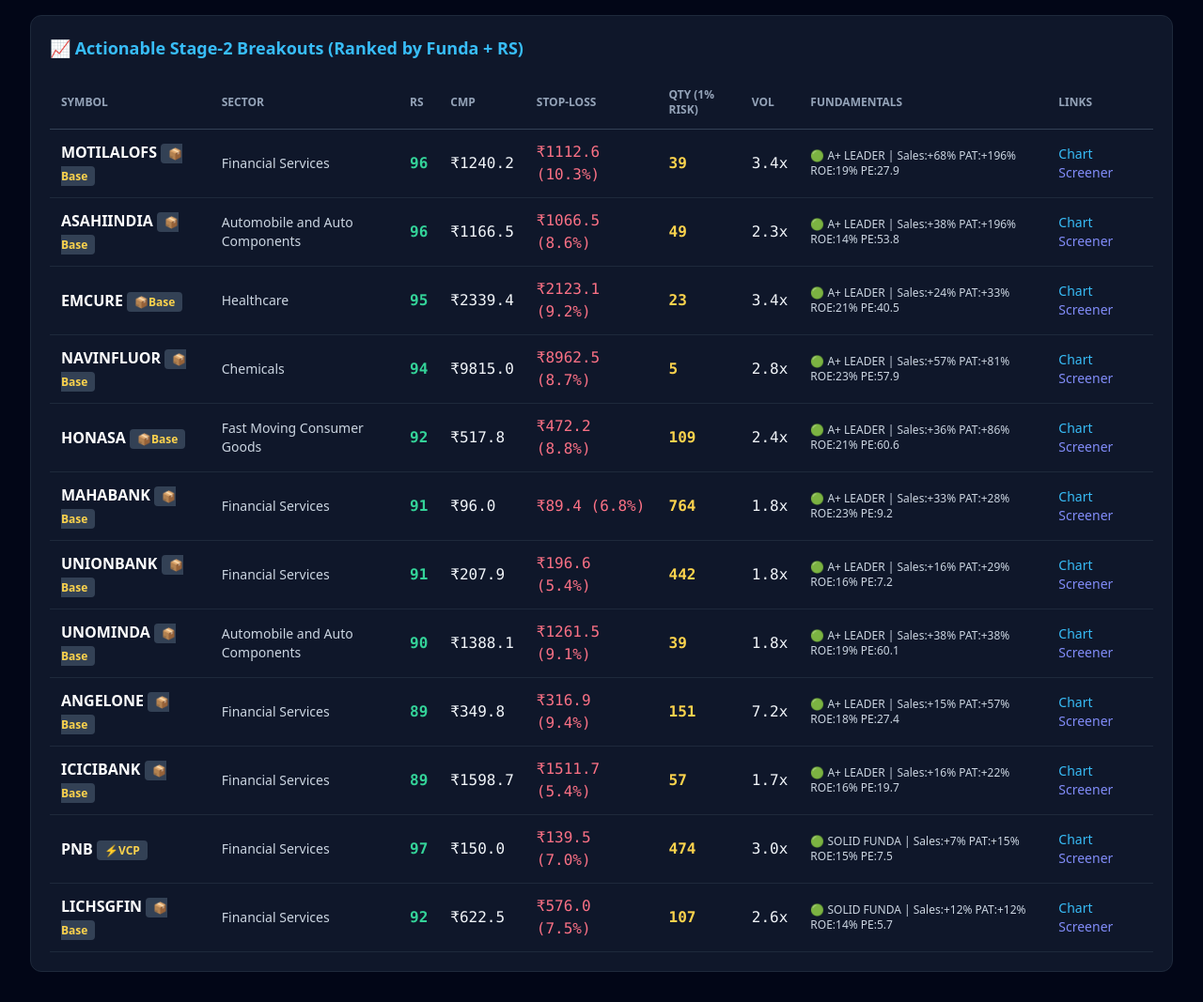
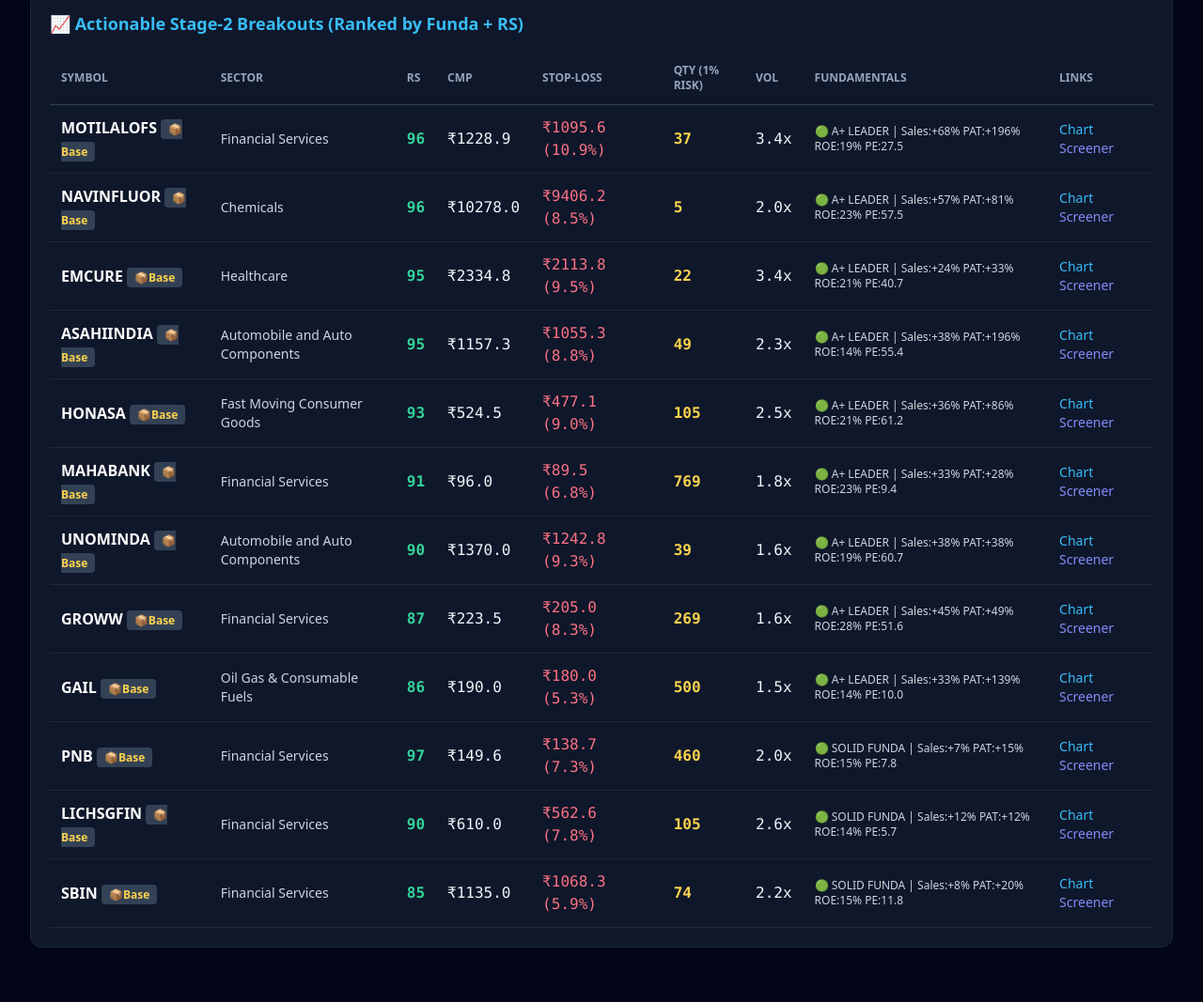
Before and after one commit to vibhor55-code/apex-sector-scanner, a plain HTML site: page index.html in a window 1280 px wide. Shown: the part 643-1710 px from the top of the page at 94% size. After the commit the page ends 1684 px from the top, so only its background shows below. Drawn offline with nearby package versions, Linux system fonts and the light colour scheme.

Commit message:
Auto-update live dashboard

```diff
--- a/index.html
+++ b/index.html
@@ -11,11 +11,11 @@
     <div class="flex flex-col md:flex-row justify-between items-start md:items-center mb-6 border-b border-slate-800 pb-4">
       <div>
         <h1 class="text-2xl md:text-3xl font-bold text-white">🏛️ Apex Master Techno-Funda Dashboard</h1>
-        <p class="text-slate-400 text-sm mt-1">Full-Market NSE 500 Stage-2 Consolidation Breakouts • Updated: 18 Nov 2026</p>
+        <p class="text-slate-400 text-sm mt-1">Full-Market NSE 500 Stage-2 Consolidation Breakouts • Updated: 19 Nov 2026</p>
       </div>
       <div class="mt-3 md:mt-0 bg-slate-900 border border-slate-800 rounded-lg px-4 py-2 text-sm">
         <div><b>Regime:</b> 🟡 SELECTIVE / ROTATION (0.5% Risk)</div>
-        <div class="text-slate-400"><b>NSE 500 Breadth (>40W EMA):</b> 49.6%</div>
+        <div class="text-slate-400"><b>NSE 500 Breadth (>40W EMA):</b> 47.0%</div>
       </div>
     </div>
 
@@ -26,19 +26,10 @@
         <div class="mb-3">
           <div class="flex justify-between text-sm mb-1">
             <span class="font-semibold text-slate-200">Financial Services</span>
-            <span class="text-emerald-400 font-mono">15/98 stocks (15.3%)</span>
+            <span class="text-emerald-400 font-mono">10/98 stocks (10.2%)</span>
           </div>
           <div class="w-full bg-slate-800 rounded-full h-2.5">
-            <div class="bg-emerald-500 h-2.5 rounded-full" style="width: 38.25%"></div>
-          </div>
-        </div>
-        <div class="mb-3">
-          <div class="flex justify-between text-sm mb-1">
-            <span class="font-semibold text-slate-200">Realty</span>
-            <span class="text-emerald-400 font-mono">3/14 stocks (21.4%)</span>
-          </div>
-          <div class="w-full bg-slate-800 rounded-full h-2.5">
-            <div class="bg-emerald-500 h-2.5 rounded-full" style="width: 53.5%"></div>
+            <div class="bg-emerald-500 h-2.5 rounded-full" style="width: 25.5%"></div>
           </div>
         </div>
         <div class="mb-3">
@@ -52,29 +43,29 @@
         </div>
         <div class="mb-3">
           <div class="flex justify-between text-sm mb-1">
-            <span class="font-semibold text-slate-200">Healthcare</span>
-            <span class="text-emerald-400 font-mono">3/44 stocks (6.8%)</span>
+            <span class="font-semibold text-slate-200">Realty</span>
+            <span class="text-emerald-400 font-mono">2/14 stocks (14.3%)</span>
           </div>
           <div class="w-full bg-slate-800 rounded-full h-2.5">
-            <div class="bg-emerald-500 h-2.5 rounded-full" style="width: 17.0%"></div>
-          </div>
-        </div>
-        <div class="mb-3">
-          <div class="flex justify-between text-sm mb-1">
-            <span class="font-semibold text-slate-200">Services</span>
-            <span class="text-emerald-400 font-mono">1/14 stocks (7.1%)</span>
-          </div>
-          <div class="w-full bg-slate-800 rounded-full h-2.5">
-            <div class="bg-emerald-500 h-2.5 rounded-full" style="width: 17.75%"></div>
+            <div class="bg-emerald-500 h-2.5 rounded-full" style="width: 35.75%"></div>
           </div>
         </div>
         <div class="mb-3">
           <div class="flex justify-between text-sm mb-1">
             <span class="font-semibold text-slate-200">Oil Gas &amp; Consumable Fuels</span>
-            <span class="text-emerald-400 font-mono">1/19 stocks (5.3%)</span>
+            <span class="text-emerald-400 font-mono">2/19 stocks (10.5%)</span>
           </div>
           <div class="w-full bg-slate-800 rounded-full h-2.5">
-            <div class="bg-emerald-500 h-2.5 rounded-full" style="width: 13.25%"></div>
+            <div class="bg-emerald-500 h-2.5 rounded-full" style="width: 26.25%"></div>
+          </div>
+        </div>
+        <div class="mb-3">
+          <div class="flex justify-between text-sm mb-1">
+            <span class="font-semibold text-slate-200">Healthcare</span>
+            <span class="text-emerald-400 font-mono">2/44 stocks (4.5%)</span>
+          </div>
+          <div class="w-full bg-slate-800 rounded-full h-2.5">
+            <div class="bg-emerald-500 h-2.5 rounded-full" style="width: 11.25%"></div>
           </div>
         </div>
         <div class="mb-3">
@@ -138,67 +129,67 @@
           <td class="p-3 font-bold text-white">MOTILALOFS <span class="text-xs px-2 py-0.5 rounded bg-slate-700 text-amber-300">📦Base</span></td>
           <td class="p-3 text-slate-300 text-sm">Financial Services</td>
           <td class="p-3 font-mono text-emerald-400 font-bold">96</td>
-          <td class="p-3 font-mono">₹1240.2</td>
-          <td class="p-3 font-mono text-rose-400">₹1112.6 (10.3%)</td>
-          <td class="p-3 font-mono font-bold text-amber-300">39</td>
+          <td class="p-3 font-mono">₹1228.9</td>
+          <td class="p-3 font-mono text-rose-400">₹1095.6 (10.9%)</td>
+          <td class="p-3 font-mono font-bold text-amber-300">37</td>
           <td class="p-3 font-mono">3.4x</td>
-          <td class="p-3 text-xs text-slate-300">🟢 A+ LEADER | Sales:+68% PAT:+196% ROE:19% PE:27.9</td>
+          <td class="p-3 text-xs text-slate-300">🟢 A+ LEADER | Sales:+68% PAT:+196% ROE:19% PE:27.5</td>
           <td class="p-3 text-sm">
             <a href="https://in.tradingview.com/chart/?symbol=NSE:MOTILALOFS" target="_blank" class="text-sky-400 hover:underline mr-2">Chart</a>
             <a href="https://www.screener.in/company/MOTILALOFS/consolidated/" target="_blank" class="text-indigo-400 hover:underline">Screener</a>
           </td>
         </tr>
         <tr class="border-b border-slate-800 hover:bg-slate-800/60">
+          <td class="p-3 font-bold text-white">NAVINFLUOR <span class="text-xs px-2 py-0.5 rounded bg-slate-700 text-amber-300">📦Base</span></td>
+          <td class="p-3 text-slate-300 text-sm">Chemicals</td>
+          <td class="p-3 font-mono text-emerald-400 font-bold">96</td>
+          <td class="p-3 font-mono">₹10278.0</td>
+          <td class="p-3 font-mono text-rose-400">₹9406.2 (8.5%)</td>
+          <td class="p-3 font-mono font-bold text-amber-300">5</td>
+          <td class="p-3 font-mono">2.0x</td>
+          <td class="p-3 text-xs text-slate-300">🟢 A+ LEADER | Sales:+57% PAT:+81% ROE:23% PE:57.5</td>
+          <td class="p-3 text-sm">
+            <a href="https://in.tradingview.com/chart/?symbol=NSE:NAVINFLUOR" target="_blank" class="text-sky-400 hover:underline mr-2">Chart</a>
+            <a href="https://www.screener.in/company/NAVINFLUOR/consolidated/" target="_blank" class="text-indigo-400 hover:underline">Screener</a>
+          </td>
+        </tr>
+        <tr class="border-b border-slate-800 hover:bg-slate-800/60">
+          <td class="p-3 font-bold text-white">EMCURE <span class="text-xs px-2 py-0.5 rounded bg-slate-700 text-amber-300">📦Base</span></td>
+          <td class="p-3 text-slate-300 text-sm">Healthcare</td>
+          <td class="p-3 font-mono text-emerald-400 font-bold">95</td>
+          <td class="p-3 font-mono">₹2334.8</td>
+          <td class="p-3 font-mono text-rose-400">₹2113.8 (9.5%)</td>
+          <td class="p-3 font-mono font-bold text-amber-300">22</td>
+          <td class="p-3 font-mono">3.4x</td>
+          <td class="p-3 text-xs text-slate-300">🟢 A+ LEADER | Sales:+24% PAT:+33% ROE:21% PE:40.7</td>
+          <td class="p-3 text-sm">
+            <a href="https://in.tradingview.com/chart/?symbol=NSE:EMCURE" target="_blank" class="text-sky-400 hover:underline mr-2">Chart</a>
+            <a href="https://www.screener.in/company/EMCURE/consolidated/" target="_blank" class="text-indigo-400 hover:underline">Screener</a>
+          </td>
+        </tr>
+        <tr class="border-b border-slate-800 hover:bg-slate-800/60">
           <td class="p-3 font-bold text-white">ASAHIINDIA <span class="text-xs px-2 py-0.5 rounded bg-slate-700 text-amber-300">📦Base</span></td>
           <td class="p-3 text-slate-300 text-sm">Automobile and Auto Components</td>
-          <td class="p-3 font-mono text-emerald-400 font-bold">96</td>
-          <td class="p-3 font-mono">₹1166.5</td>
-          <td class="p-3 font-mono text-rose-400">₹1066.5 (8.6%)</td>
+          <td class="p-3 font-mono text-emerald-400 font-bold">95</td>
+          <td class="p-3 font-mono">₹1157.3</td>
+          <td class="p-3 font-mono text-rose-400">₹1055.3 (8.8%)</td>
           <td class="p-3 font-mono font-bold text-amber-300">49</td>
           <td class="p-3 font-mono">2.3x</td>
-          <td class="p-3 text-xs text-slate-300">🟢 A+ LEADER | Sales:+38% PAT:+196% ROE:14% PE:53.8</td>
+          <td class="p-3 text-xs text-slate-300">🟢 A+ LEADER | Sales:+38% PAT:+196% ROE:14% PE:55.4</td>
           <td class="p-3 text-sm">
             <a href="https://in.tradingview.com/chart/?symbol=NSE:ASAHIINDIA" target="_blank" class="text-sky-400 hover:underline mr-2">Chart</a>
             <a href="https://www.screener.in/company/ASAHIINDIA/consolidated/" target="_blank" class="text-indigo-400 hover:underline">Screener</a>
           </td>
         </tr>
         <tr class="border-b border-slate-800 hover:bg-slate-800/60">
-          <td class="p-3 font-bold text-white">EMCURE <span class="text-xs px-2 py-0.5 rounded bg-slate-700 text-amber-300">📦Base</span></td>
-          <td class="p-3 text-slate-300 text-sm">Healthcare</td>
-          <td class="p-3 font-mono text-emerald-400 font-bold">95</td>
-          <td class="p-3 font-mono">₹2339.4</td>
-          <td class="p-3 font-mono text-rose-400">₹2123.1 (9.2%)</td>
-          <td class="p-3 font-mono font-bold text-amber-300">23</td>
-          <td class="p-3 font-mono">3.4x</td>
-          <td class="p-3 text-xs text-slate-300">🟢 A+ LEADER | Sales:+24% PAT:+33% ROE:21% PE:40.5</td>
-          <td class="p-3 text-sm">
-            <a href="https://in.tradingview.com/chart/?symbol=NSE:EMCURE" target="_blank" class="text-sky-400 hover:underline mr-2">Chart</a>
-            <a href="https://www.screener.in/company/EMCURE/consolidated/" target="_blank" class="text-indigo-400 hover:underline">Screener</a>
-          </td>
-        </tr>
-        <tr class="border-b border-slate-800 hover:bg-slate-800/60">
-          <td class="p-3 font-bold text-white">NAVINFLUOR <span class="text-xs px-2 py-0.5 rounded bg-slate-700 text-amber-300">📦Base</span></td>
-          <td class="p-3 text-slate-300 text-sm">Chemicals</td>
-          <td class="p-3 font-mono text-emerald-400 font-bold">94</td>
-          <td class="p-3 font-mono">₹9815.0</td>
-          <td class="p-3 font-mono text-rose-400">₹8962.5 (8.7%)</td>
-          <td class="p-3 font-mono font-bold text-amber-300">5</td>
-          <td class="p-3 font-mono">2.8x</td>
-          <td class="p-3 text-xs text-slate-300">🟢 A+ LEADER | Sales:+57% PAT:+81% ROE:23% PE:57.9</td>
-          <td class="p-3 text-sm">
-            <a href="https://in.tradingview.com/chart/?symbol=NSE:NAVINFLUOR" target="_blank" class="text-sky-400 hover:underline mr-2">Chart</a>
-            <a href="https://www.screener.in/company/NAVINFLUOR/consolidated/" target="_blank" class="text-indigo-400 hover:underline">Screener</a>
-          </td>
-        </tr>
-        <tr class="border-b border-slate-800 hover:bg-slate-800/60">
           <td class="p-3 font-bold text-white">HONASA <span class="text-xs px-2 py-0.5 rounded bg-slate-700 text-amber-300">📦Base</span></td>
           <td class="p-3 text-slate-300 text-sm">Fast Moving Consumer Goods</td>
-          <td class="p-3 font-mono text-emerald-400 font-bold">92</td>
-          <td class="p-3 font-mono">₹517.8</td>
-          <td class="p-3 font-mono text-rose-400">₹472.2 (8.8%)</td>
-          <td class="p-3 font-mono font-bold text-amber-300">109</td>
-          <td class="p-3 font-mono">2.4x</td>
-          <td class="p-3 text-xs text-slate-300">🟢 A+ LEADER | Sales:+36% PAT:+86% ROE:21% PE:60.6</td>
+          <td class="p-3 font-mono text-emerald-400 font-bold">93</td>
+          <td class="p-3 font-mono">₹524.5</td>
+          <td class="p-3 font-mono text-rose-400">₹477.1 (9.0%)</td>
+          <td class="p-3 font-mono font-bold text-amber-300">105</td>
+          <td class="p-3 font-mono">2.5x</td>
+          <td class="p-3 text-xs text-slate-300">🟢 A+ LEADER | Sales:+36% PAT:+86% ROE:21% PE:61.2</td>
           <td class="p-3 text-sm">
             <a href="https://in.tradingview.com/chart/?symbol=NSE:HONASA" target="_blank" class="text-sky-400 hover:underline mr-2">Chart</a>
             <a href="https://www.screener.in/company/HONASA/consolidated/" target="_blank" class="text-indigo-400 hover:underline">Screener</a>
@@ -209,80 +200,66 @@
           <td class="p-3 text-slate-300 text-sm">Financial Services</td>
           <td class="p-3 font-mono text-emerald-400 font-bold">91</td>
           <td class="p-3 font-mono">₹96.0</td>
-          <td class="p-3 font-mono text-rose-400">₹89.4 (6.8%)</td>
-          <td class="p-3 font-mono font-bold text-amber-300">764</td>
+          <td class="p-3 font-mono text-rose-400">₹89.5 (6.8%)</td>
+          <td class="p-3 font-mono font-bold text-amber-300">769</td>
           <td class="p-3 font-mono">1.8x</td>
-          <td class="p-3 text-xs text-slate-300">🟢 A+ LEADER | Sales:+33% PAT:+28% ROE:23% PE:9.2</td>
+          <td class="p-3 text-xs text-slate-300">🟢 A+ LEADER | Sales:+33% PAT:+28% ROE:23% PE:9.4</td>
           <td class="p-3 text-sm">
             <a href="https://in.tradingview.com/chart/?symbol=NSE:MAHABANK" target="_blank" class="text-sky-400 hover:underline mr-2">Chart</a>
             <a href="https://www.screener.in/company/MAHABANK/consolidated/" target="_blank" class="text-indigo-400 hover:underline">Screener</a>
           </td>
         </tr>
         <tr class="border-b border-slate-800 hover:bg-slate-800/60">
-          <td class="p-3 font-bold text-white">UNIONBANK <span class="text-xs px-2 py-0.5 rounded bg-slate-700 text-amber-300">📦Base</span></td>
-          <td class="p-3 text-slate-300 text-sm">Financial Services</td>
-          <td class="p-3 font-mono text-emerald-400 font-bold">91</td>
-          <td class="p-3 font-mono">₹207.9</td>
-          <td class="p-3 font-mono text-rose-400">₹196.6 (5.4%)</td>
-          <td class="p-3 font-mono font-bold text-amber-300">442</td>
-          <td class="p-3 font-mono">1.8x</td>
-          <td class="p-3 text-xs text-slate-300">🟢 A+ LEADER | Sales:+16% PAT:+29% ROE:16% PE:7.2</td>
-          <td class="p-3 text-sm">
-            <a href="https://in.tradingview.com/chart/?symbol=NSE:UNIONBANK" target="_blank" class="text-sky-400 hover:underline mr-2">Chart</a>
-            <a href="https://www.screener.in/company/UNIONBANK/consolidated/" target="_blank" class="text-indigo-400 hover:underline">Screener</a>
-          </td>
-        </tr>
-        <tr class="border-b border-slate-800 hover:bg-slate-800/60">
           <td class="p-3 font-bold text-white">UNOMINDA <span class="text-xs px-2 py-0.5 rounded bg-slate-700 text-amber-300">📦Base</span></td>
           <td class="p-3 text-slate-300 text-sm">Automobile and Auto Components</td>
           <td class="p-3 font-mono text-emerald-400 font-bold">90</td>
-          <td class="p-3 font-mono">₹1388.1</td>
-          <td class="p-3 font-mono text-rose-400">₹1261.5 (9.1%)</td>
+          <td class="p-3 font-mono">₹1370.0</td>
+          <td class="p-3 font-mono text-rose-400">₹1242.8 (9.3%)</td>
           <td class="p-3 font-mono font-bold text-amber-300">39</td>
-          <td class="p-3 font-mono">1.8x</td>
-          <td class="p-3 text-xs text-slate-300">🟢 A+ LEADER | Sales:+38% PAT:+38% ROE:19% PE:60.1</td>
+          <td class="p-3 font-mono">1.6x</td>
+          <td class="p-3 text-xs text-slate-300">🟢 A+ LEADER | Sales:+38% PAT:+38% ROE:19% PE:60.7</td>
           <td class="p-3 text-sm">
             <a href="https://in.tradingview.com/chart/?symbol=NSE:UNOMINDA" target="_blank" class="text-sky-400 hover:underline mr-2">Chart</a>
             <a href="https://www.screener.in/company/UNOMINDA/consolidated/" target="_blank" class="text-indigo-400 hover:underline">Screener</a>
           </td>
         </tr>
         <tr class="border-b border-slate-800 hover:bg-slate-800/60">
-          <td class="p-3 font-bold text-white">ANGELONE <span class="text-xs px-2 py-0.5 rounded bg-slate-700 text-amber-300">📦Base</span></td>
+          <td class="p-3 font-bold text-white">GROWW <span class="text-xs px-2 py-0.5 rounded bg-slate-700 text-amber-300">📦Base</span></td>
           <td class="p-3 text-slate-300 text-sm">Financial Services</td>
-          <td class="p-3 font-mono text-emerald-400 font-bold">89</td>
-          <td class="p-3 font-mono">₹349.8</td>
-          <td class="p-3 font-mono text-rose-400">₹316.9 (9.4%)</td>
-          <td class="p-3 font-mono font-bold text-amber-300">151</td>
-          <td class="p-3 font-mono">7.2x</td>
-          <td class="p-3 text-xs text-slate-300">🟢 A+ LEADER | Sales:+15% PAT:+57% ROE:18% PE:27.4</td>
+          <td class="p-3 font-mono text-emerald-400 font-bold">87</td>
+          <td class="p-3 font-mono">₹223.5</td>
+          <td class="p-3 font-mono text-rose-400">₹205.0 (8.3%)</td>
+          <td class="p-3 font-mono font-bold text-amber-300">269</td>
+          <td class="p-3 font-mono">1.6x</td>
+          <td class="p-3 text-xs text-slate-300">🟢 A+ LEADER | Sales:+45% PAT:+49% ROE:28% PE:51.6</td>
           <td class="p-3 text-sm">
-            <a href="https://in.tradingview.com/chart/?symbol=NSE:ANGELONE" target="_blank" class="text-sky-400 hover:underline mr-2">Chart</a>
-            <a href="https://www.screener.in/company/ANGELONE/consolidated/" target="_blank" class="text-indigo-400 hover:underline">Screener</a>
+            <a href="https://in.tradingview.com/chart/?symbol=NSE:GROWW" target="_blank" class="text-sky-400 hover:underline mr-2">Chart</a>
+            <a href="https://www.screener.in/company/GROWW/consolidated/" target="_blank" class="text-indigo-400 hover:underline">Screener</a>
           </td>
         </tr>
         <tr class="border-b border-slate-800 hover:bg-slate-800/60">
-          <td class="p-3 font-bold text-white">ICICIBANK <span class="text-xs px-2 py-0.5 rounded bg-slate-700 text-amber-300">📦Base</span></td>
-          <td class="p-3 text-slate-300 text-sm">Financial Services</td>
-          <td class="p-3 font-mono text-emerald-400 font-bold">89</td>
-          <td class="p-3 font-mono">₹1598.7</td>
-          <td class="p-3 font-mono text-rose-400">₹1511.7 (5.4%)</td>
-          <td class="p-3 font-mono font-bold text-amber-300">57</td>
-          <td class="p-3 font-mono">1.7x</td>
-          <td class="p-3 text-xs text-slate-300">🟢 A+ LEADER | Sales:+16% PAT:+22% ROE:16% PE:19.7</td>
+          <td class="p-3 font-bold text-white">GAIL <span class="text-xs px-2 py-0.5 rounded bg-slate-700 text-amber-300">📦Base</span></td>
+          <td class="p-3 text-slate-300 text-sm">Oil Gas &amp; Consumable Fuels</td>
+          <td class="p-3 font-mono text-emerald-400 font-bold">86</td>
+          <td class="p-3 font-mono">₹190.0</td>
+          <td class="p-3 font-mono text-rose-400">₹180.0 (5.3%)</td>
+          <td class="p-3 font-mono font-bold text-amber-300">500</td>
+          <td class="p-3 font-mono">1.5x</td>
+          <td class="p-3 text-xs text-slate-300">🟢 A+ LEADER | Sales:+33% PAT:+139% ROE:14% PE:10.0</td>
           <td class="p-3 text-sm">
-            <a href="https://in.tradingview.com/chart/?symbol=NSE:ICICIBANK" target="_blank" class="text-sky-400 hover:underline mr-2">Chart</a>
-            <a href="https://www.screener.in/company/ICICIBANK/consolidated/" target="_blank" class="text-indigo-400 hover:underline">Screener</a>
+            <a href="https://in.tradingview.com/chart/?symbol=NSE:GAIL" target="_blank" class="text-sky-400 hover:underline mr-2">Chart</a>
+            <a href="https://www.screener.in/company/GAIL/consolidated/" target="_blank" class="text-indigo-400 hover:underline">Screener</a>
           </td>
         </tr>
         <tr class="border-b border-slate-800 hover:bg-slate-800/60">
-          <td class="p-3 font-bold text-white">PNB <span class="text-xs px-2 py-0.5 rounded bg-slate-700 text-amber-300">⚡VCP</span></td>
+          <td class="p-3 font-bold text-white">PNB <span class="text-xs px-2 py-0.5 rounded bg-slate-700 text-amber-300">📦Base</span></td>
           <td class="p-3 text-slate-300 text-sm">Financial Services</td>
           <td class="p-3 font-mono text-emerald-400 font-bold">97</td>
-          <td class="p-3 font-mono">₹150.0</td>
-          <td class="p-3 font-mono text-rose-400">₹139.5 (7.0%)</td>
-          <td class="p-3 font-mono font-bold text-amber-300">474</td>
-          <td class="p-3 font-mono">3.0x</td>
-          <td class="p-3 text-xs text-slate-300">🟢 SOLID FUNDA | Sales:+7% PAT:+15% ROE:15% PE:7.5</td>
+          <td class="p-3 font-mono">₹149.6</td>
+          <td class="p-3 font-mono text-rose-400">₹138.7 (7.3%)</td>
+          <td class="p-3 font-mono font-bold text-amber-300">460</td>
+          <td class="p-3 font-mono">2.0x</td>
+          <td class="p-3 text-xs text-slate-300">🟢 SOLID FUNDA | Sales:+7% PAT:+15% ROE:15% PE:7.8</td>
           <td class="p-3 text-sm">
             <a href="https://in.tradingview.com/chart/?symbol=NSE:PNB" target="_blank" class="text-sky-400 hover:underline mr-2">Chart</a>
             <a href="https://www.screener.in/company/PNB/consolidated/" target="_blank" class="text-indigo-400 hover:underline">Screener</a>
@@ -291,15 +268,29 @@
         <tr class="border-b border-slate-800 hover:bg-slate-800/60">
           <td class="p-3 font-bold text-white">LICHSGFIN <span class="text-xs px-2 py-0.5 rounded bg-slate-700 text-amber-300">📦Base</span></td>
           <td class="p-3 text-slate-300 text-sm">Financial Services</td>
-          <td class="p-3 font-mono text-emerald-400 font-bold">92</td>
-          <td class="p-3 font-mono">₹622.5</td>
-          <td class="p-3 font-mono text-rose-400">₹576.0 (7.5%)</td>
-          <td class="p-3 font-mono font-bold text-amber-300">107</td>
+          <td class="p-3 font-mono text-emerald-400 font-bold">90</td>
+          <td class="p-3 font-mono">₹610.0</td>
+          <td class="p-3 font-mono text-rose-400">₹562.6 (7.8%)</td>
+          <td class="p-3 font-mono font-bold text-amber-300">105</td>
           <td class="p-3 font-mono">2.6x</td>
           <td class="p-3 text-xs text-slate-300">🟢 SOLID FUNDA | Sales:+12% PAT:+12% ROE:14% PE:5.7</td>
           <td class="p-3 text-sm">
             <a href="https://in.tradingview.com/chart/?symbol=NSE:LICHSGFIN" target="_blank" class="text-sky-400 hover:underline mr-2">Chart</a>
             <a href="https://www.screener.in/company/LICHSGFIN/consolidated/" target="_blank" class="text-indigo-400 hover:underline">Screener</a>
+          </td>
+        </tr>
+        <tr class="border-b border-slate-800 hover:bg-slate-800/60">
+          <td class="p-3 font-bold text-white">SBIN <span class="text-xs px-2 py-0.5 rounded bg-slate-700 text-amber-300">📦Base</span></td>
+          <td class="p-3 text-slate-300 text-sm">Financial Services</td>
+          <td class="p-3 font-mono text-emerald-400 font-bold">85</td>
+          <td class="p-3 font-mono">₹1135.0</td>
+          <td class="p-3 font-mono text-rose-400">₹1068.3 (5.9%)</td>
+          <td class="p-3 font-mono font-bold text-amber-300">74</td>
+          <td class="p-3 font-mono">2.2x</td>
+          <td class="p-3 text-xs text-slate-300">🟢 SOLID FUNDA | Sales:+8% PAT:+20% ROE:15% PE:11.8</td>
+          <td class="p-3 text-sm">
+            <a href="https://in.tradingview.com/chart/?symbol=NSE:SBIN" target="_blank" class="text-sky-400 hover:underline mr-2">Chart</a>
+            <a href="https://www.screener.in/company/SBIN/consolidated/" target="_blank" class="text-indigo-400 hover:underline">Screener</a>
           </td>
         </tr>
         </tbody>
```
